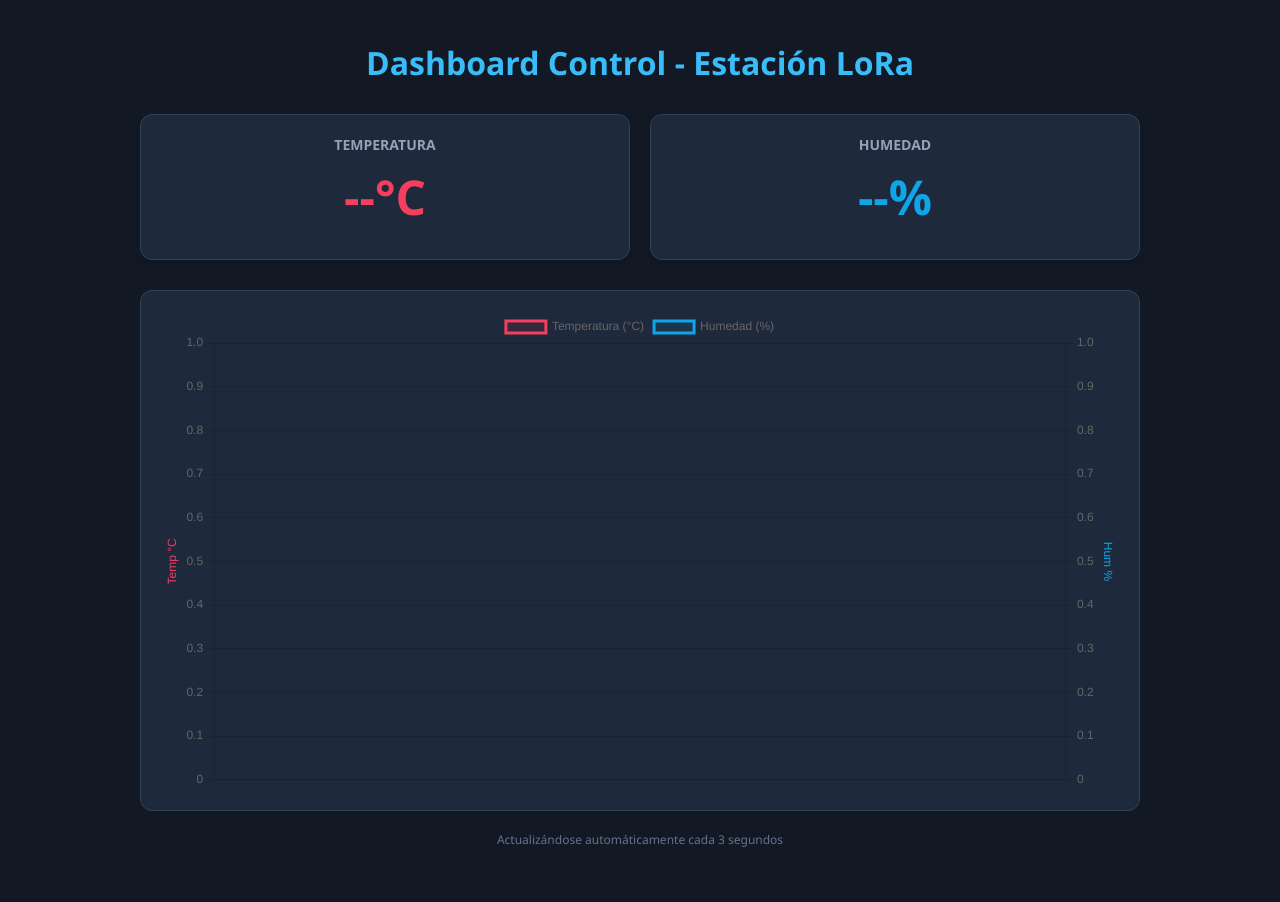
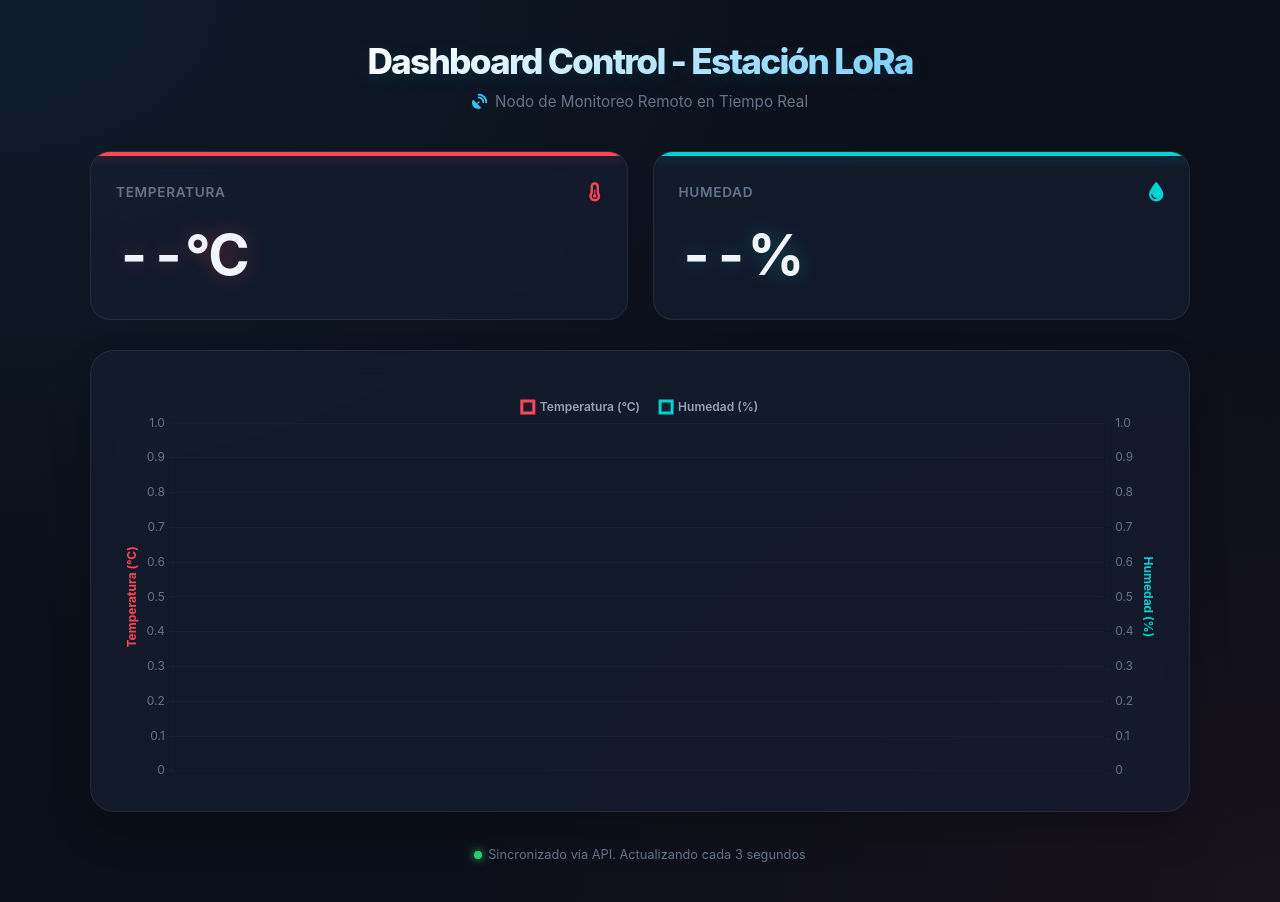
Before and after one commit to davidjaurmer-cell/Arduino, a website: page index.html in a window 1280 px wide. Before the commit the page ends 868 px from the top, so only its background shows below. Drawn offline with nearby package versions, Linux system fonts and the light colour scheme; no server answers.

Commit message:
Creacion de API

```diff
--- a/index.html
+++ b/index.html
@@ -5,67 +5,203 @@
     <meta name="viewport" content="width=device-width, initial-scale=1.0">
     <title>Dashboard IoT - Telemetría LoRa</title>
     <script src="https://cdn.jsdelivr.net/npm/chart.js"></script>
+    <link rel="stylesheet" href="https://cdnjs.cloudflare.com/ajax/libs/font-awesome/6.4.0/css/all.min.css">
+
     <style>
+        :root {
+            --bg-color: #0b0f19;
+            --card-bg: rgba(22, 30, 49, 0.7);
+            --border-color: rgba(255, 255, 255, 0.08);
+            --text-main: #f1f5f9;
+            --text-muted: #64748b;
+            --temp-color: #ff4757;
+            --temp-glow: rgba(255, 71, 87, 0.3);
+            --hum-color: #00d2d3;
+            --hum-glow: rgba(0, 210, 211, 0.3);
+            --accent-neon: #38bdf8;
+        }
+
         body {
-            font-family: 'Segoe UI', Tahoma, Geneva, Verdana, sans-serif;
-            background-color: #121824;
-            color: #e2e8f0;
+            font-family: 'Inter', 'Segoe UI', system-ui, sans-serif;
+            background-color: var(--bg-color);
+            background-image:
+                radial-gradient(at 0% 0%, rgba(56, 189, 248, 0.08) 0px, transparent 50%),
+                radial-gradient(at 100% 100%, rgba(255, 71, 87, 0.05) 0px, transparent 50%);
+            color: var(--text-main);
             margin: 0;
-            padding: 20px;
+            padding: 40px 20px;
+            min-height: 100vh;
+            box-sizing: border-box;
         }
+
         .container {
-            max-width: 1000px;
+            max-width: 1100px;
             margin: 0 auto;
         }
+
+        header {
+            text-align: center;
+            margin-bottom: 40px;
+        }
+
         h1 {
-            text-align: center;
-            color: #38bdf8;
+            font-size: 2.2rem;
+            font-weight: 800;
+            letter-spacing: -0.05em;
+            margin: 0 0 10px 0;
+            background: linear-gradient(135deg, #fff 30%, var(--accent-neon));
+            -webkit-background-clip: text;
+            -webkit-text-fill-color: transparent;
+            text-shadow: 0 4px 20px rgba(56, 189, 248, 0.15);
+        }
+
+        .subtitle {
+            color: var(--text-muted);
+            font-size: 0.95rem;
+            display: flex;
+            align-items: center;
+            justify-content: center;
+            gap: 8px;
+        }
+
+        .subtitle i {
+            color: var(--accent-neon);
+            animation: pulse 2s infinite;
+        }
+
+        .widgets {
+            display: grid;
+            grid-template-columns: repeat(auto-fit, minmax(240px, 1fr));
+            gap: 25px;
             margin-bottom: 30px;
         }
-        .widgets {
+
+        /* Efecto Glassmorphic con bordes brillantes */
+        .card {
+            background: var(--card-bg);
+            backdrop-filter: blur(12px);
+            -webkit-backdrop-filter: blur(12px);
+            padding: 30px 25px;
+            border-radius: 20px;
+            position: relative;
+            border: 1px solid var(--border-color);
+            transition: transform 0.3s ease, box-shadow 0.3s ease;
+            overflow: hidden;
+        }
+
+        .card::before {
+            content: '';
+            position: absolute;
+            top: 0; left: 0; width: 100%; height: 4px;
+        }
+
+        .card.temp::before { background: var(--temp-color); box-shadow: 0 2px 12px var(--temp-glow); }
+        .card.hum::before { background: var(--hum-color); box-shadow: 0 2px 12px var(--hum-glow); }
+
+        .card:hover {
+            transform: translateY(-5px);
+        }
+
+        .card.temp:hover { box-shadow: 0 12px 30px rgba(255, 71, 87, 0.12); border-color: rgba(255, 71, 87, 0.3); }
+        .card.hum:hover { box-shadow: 0 12px 30px rgba(0, 210, 211, 0.12); border-color: rgba(0, 210, 211, 0.3); }
+
+        .card-header {
             display: flex;
-            gap: 20px;
-            margin-bottom: 30px;
+            justify-content: space-between;
+            align-items: center;
+            color: var(--text-muted);
+            font-size: 0.85rem;
+            text-transform: uppercase;
+            letter-spacing: 0.05em;
+            font-weight: 600;
         }
-        .card {
-            flex: 1;
-            background: #1e293b;
-            padding: 20px;
-            border-radius: 12px;
-            text-align: center;
-            box-shadow: 0 4px 6px -1px rgba(0, 0, 0, 0.1);
-            border: 1px solid #334155;
+
+        .card-header i {
+            font-size: 1.2rem;
         }
-        .card h3 { margin: 0; color: #94a3b8; font-size: 14px; text-transform: uppercase; }
-        .card .value { font-size: 48px; font-weight: bold; margin: 10px 0; }
-        .temp .value { color: #f43f5e; }
-        .hum .value { color: #0ea5e9; }
+        .temp .card-header i { color: var(--temp-color); }
+        .hum .card-header i { color: var(--hum-color); }
+
+        .card .value {
+            font-size: 3.5rem;
+            font-weight: 700;
+            margin: 20px 0 0 0;
+            letter-spacing: -0.03em;
+            font-variant-numeric: tabular-nums;
+        }
+        .temp .value { color: var(--text-main); text-shadow: 0 0 20px var(--temp-glow); }
+        .hum .value { color: var(--text-main); text-shadow: 0 0 20px var(--hum-glow); }
+
         .chart-container {
-            background: #1e293b;
-            padding: 20px;
-            border-radius: 12px;
-            border: 1px solid #334155;
+            background: var(--card-bg);
+            backdrop-filter: blur(12px);
+            -webkit-backdrop-filter: blur(12px);
+            padding: 30px;
+            border-radius: 24px;
+            border: 1px solid var(--border-color);
+            box-shadow: 0 20px 40px rgba(0,0,0,0.2);
         }
+
         .footer {
             text-align: center;
-            margin-top: 20px;
-            font-size: 12px;
-            color: #64748b;
+            margin-top: 35px;
+            font-size: 0.8rem;
+            color: var(--text-muted);
+            display: flex;
+            align-items: center;
+            justify-content: center;
+            gap: 6px;
+        }
+
+        .status-dot {
+            width: 8px;
+            height: 8px;
+            background-color: #2ed573;
+            border-radius: 50%;
+            display: inline-block;
+            box-shadow: 0 0 8px #2ed573;
+            animation: blink 1.5s infinite;
+        }
+
+        @keyframes pulse {
+            0% { opacity: 0.4; }
+            50% { opacity: 1; }
+            100% { opacity: 0.4; }
+        }
+
+        @keyframes blink {
+            0% { opacity: 0.3; }
+            50% { opacity: 1; }
+            100% { opacity: 0.3; }
+        }
+
+        @media (max-width: 600px) {
+            body { padding: 20px 10px; }
+            .card .value { font-size: 2.8rem; }
         }
     </style>
 </head>
 <body>
 
 <div class="container">
-    <h1>Dashboard Control - Estación LoRa</h1>
+    <header>
+        <h1>Dashboard Control - Estación LoRa</h1>
+        <div class="subtitle"><i class="fa-solid fa-satellite-dish"></i> Nodo de Monitoreo Remoto en Tiempo Real</div>
+    </header>
 
     <div class="widgets">
         <div class="card temp">
-            <h3>Temperatura</h3>
+            <div class="card-header">
+                <span>Temperatura</span>
+                <i class="fa-solid fa-temperature-half"></i>
+            </div>
             <div class="value" id="curr-temp">--°C</div>
         </div>
         <div class="card hum">
-            <h3>Humedad</h3>
+            <div class="card-header">
+                <span>Humedad</span>
+                <i class="fa-solid fa-droplet"></i>
+            </div>
             <div class="value" id="curr-hum">--%</div>
         </div>
     </div>
@@ -74,12 +210,20 @@
         <canvas id="iotChart"></canvas>
     </div>
 
-    <div class="footer">Actualizándose automáticamente cada 3 segundos</div>
+    <div class="footer">
+        <span class="status-dot"></span>
+        Sincronizado vía API. Actualizando cada 3 segundos
+    </div>
 </div>
 
 <script>
-    // Configuración Inicial de la Gráfica
+    // Configuración Gráfica Estilizada (Dark Mode con gradientes)
     const ctx = document.getElementById('iotChart').getContext('2d');
+
+    // Configuración de fuentes y rejillas globales para Chart.js
+    Chart.defaults.color = '#64748b';
+    Chart.defaults.font.family = "'Inter', sans-serif";
+
     const iotChart = new Chart(ctx, {
         type: 'line',
         data: {
@@ -88,31 +232,62 @@
                 {
                     label: 'Temperatura (°C)',
                     data: [],
-                    borderColor: '#f43f5e',
-                    backgroundColor: 'rgba(244, 63, 94, 0.1)',
+                    borderColor: '#ff4757',
+                    borderWidth: 3,
+                    pointBackgroundColor: '#ff4757',
+                    pointHoverRadius: 7,
+                    backgroundColor: 'rgba(255, 71, 87, 0.04)',
                     yAxisID: 'y-temp',
-                    tension: 0.3
+                    tension: 0.35,
+                    fill: true
                 },
                 {
                     label: 'Humedad (%)',
                     data: [],
-                    borderColor: '#0ea5e9',
-                    backgroundColor: 'rgba(14, 165, 233, 0.1)',
+                    borderColor: '#00d2d3',
+                    borderWidth: 3,
+                    pointBackgroundColor: '#00d2d3',
+                    pointHoverRadius: 7,
+                    backgroundColor: 'rgba(0, 210, 211, 0.04)',
                     yAxisID: 'y-hum',
-                    tension: 0.3
+                    tension: 0.35,
+                    fill: true
                 }
             ]
         },
         options: {
             responsive: true,
+            maintainAspectRatio: false,
+            plugins: {
+                legend: {
+                    position: 'top',
+                    labels: { boxWidth: 12, padding: 20, font: { size: 12, weight: '600' }, color: '#94a3b8' }
+                }
+            },
             scales: {
-                'y-temp': { type: 'linear', position: 'left', title: { display: true, text: 'Temp °C', color: '#f43f5e' } },
-                'y-hum': { type: 'linear', position: 'right', title: { display: true, text: 'Hum %', color: '#0ea5e9' }, grid: { drawOnChartArea: false } }
+                x: {
+                    grid: { color: 'rgba(255, 255, 255, 0.03)' },
+                    ticks: { font: { size: 10 } }
+                },
+                'y-temp': {
+                    type: 'linear',
+                    position: 'left',
+                    grid: { color: 'rgba(255, 255, 255, 0.03)' },
+                    title: { display: true, text: 'Temperatura (°C)', color: '#ff4757', font: { weight: 'bold' } }
+                },
+                'y-hum': {
+                    type: 'linear',
+                    position: 'right',
+                    grid: { drawOnChartArea: false },
+                    title: { display: true, text: 'Humedad (%)', color: '#00d2d3', font: { weight: 'bold' } }
+                }
             }
         }
     });
 
-    // Función para consultar la API
+    // Forzar redimensionado estético del canvas
+    document.querySelector('.chart-container').style.height = '400px';
+
     async function actualizarDashboard() {
         try {
             const response = await fetch('/api/lecturas');
@@ -122,16 +297,13 @@
                 const registros = resData.data;
                 const ultimaLectura = registros[registros.length - 1];
 
-                // Actualizar Tarjetas superiores
                 document.getElementById('curr-temp').innerText = `${ultimaLectura.temperatura.toFixed(1)}°C`;
                 document.getElementById('curr-hum').innerText = `${ultimaLectura.humedad.toFixed(1)}%`;
 
-                // Procesar datos para la gráfica
                 const labels = registros.map(r => new Date(r.fecha).toLocaleTimeString([], {hour: '2-digit', minute:'2-digit', second:'2-digit'}));
                 const temps = registros.map(r => r.temperatura);
                 const hums = registros.map(r => r.humedad);
 
-                // Inyectar datos en Chart.js y renderizar
                 iotChart.data.labels = labels;
                 iotChart.data.datasets[0].data = temps;
                 iotChart.data.datasets[1].data = hums;
@@ -142,7 +314,6 @@
         }
     }
 
-    // Consultar inmediatamente y luego cada 3 segundos
     actualizarDashboard();
     setInterval(actualizarDashboard, 3000);
 </script>
```
